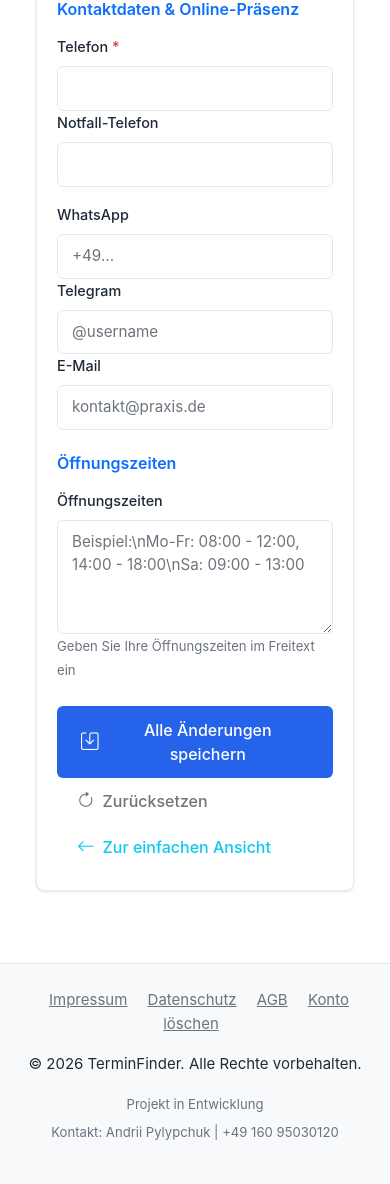
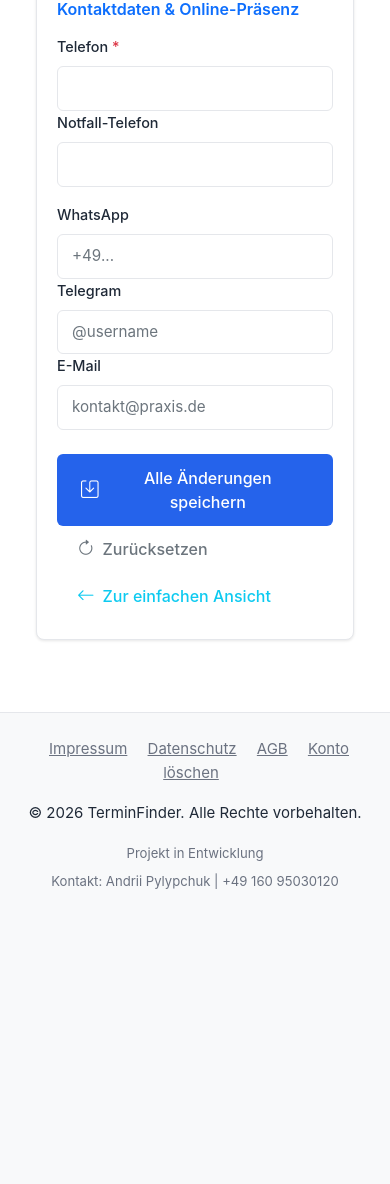
Before and after one commit to pilipandr770/Arzttermin-online, a Flask app: page /practice/profile in a window 390 px wide. Shown: the part 1159-2343 px from the top of the page. After the commit the page ends 2048 px from the top, so only its background shows below. Run offline with Flask 3, Linux system fonts and the light colour scheme; parts of the project's set-up code (start-up, migrations or seed data) failed here and were passed over; some libraries are stand-ins or nearby versions.

Commit message:
Remove opening hours from Grundinformationen (managed in calendar settings)
- Remove Öffnungszeiten section from doctor form (managed elsewhere)
- Remove opening_hours from JS load/save
- Remove opening hours display from doctor card Grundinformationen
- Keep only: address, phone, emergency phone, email, WhatsApp

Result: Cleaner form without duplication of calendar settings

```diff
--- a/app/static/js/extended_practice_profile.js
+++ b/app/static/js/extended_practice_profile.js
@@ -36,7 +36,6 @@ function populateForm() {
     document.getElementById('whatsapp_number').value = practiceData.whatsapp_number || '';
     document.getElementById('telegram_username').value = practiceData.telegram_username || '';
     document.getElementById('contact_email').value = practiceData.contact_email || '';
-    document.getElementById('opening_hours').value = practiceData.opening_hours || '';
     document.getElementById('website').value = practiceData.website || '';
 
     // Google Business
@@ -300,7 +299,6 @@ function setupFormHandler() {
             whatsapp_number: document.getElementById('whatsapp_number').value,
             telegram_username: document.getElementById('telegram_username').value,
             contact_email: document.getElementById('contact_email').value,
-            opening_hours: document.getElementById('opening_hours').value,
             website: document.getElementById('website').value,
             google_business_url: document.getElementById('google_business_url').value,
             social_media: {
--- a/app/templates/doctor/practice_profile_extended.html
+++ b/app/templates/doctor/practice_profile_extended.html
@@ -85,16 +85,6 @@
                                     <div class="col-md-4">
                                         <label class="form-label">E-Mail</label>
                                         <input type="email" class="form-control" id="contact_email" placeholder="kontakt@praxis.de">
-                                    </div>
-                                </div>
-
-                                <h6 class="text-primary mb-3 mt-4">Öffnungszeiten</h6>
-                                <div class="row mb-3">
-                                    <div class="col-12">
-                                        <label class="form-label">Öffnungszeiten</label>
-                                        <textarea class="form-control" id="opening_hours" rows="4"
-                                            placeholder="Beispiel:\nMo-Fr: 08:00 - 12:00, 14:00 - 18:00\nSa: 09:00 - 13:00"></textarea>
-                                        <small class="text-muted">Geben Sie Ihre Öffnungszeiten im Freitext ein</small>
                                     </div>
                                 </div>
                             </div>
--- a/app/templates/patient/search.html
+++ b/app/templates/patient/search.html
@@ -1186,8 +1186,7 @@ async function displayDoctors(doctors) {
                                 ${phone ? `<p class="mb-1"><i class="bi bi-telephone text-success"></i> <strong>Telefon:</strong> <a href="tel:${phone}">${phone}</a></p>` : ''}
                                 ${practice.emergency_phone ? `<p class="mb-1"><i class="bi bi-exclamation-triangle text-danger"></i> <strong>Notfall:</strong> <a href="tel:${practice.emergency_phone}">${practice.emergency_phone}</a></p>` : ''}
                                 ${practice.contact_email ? `<p class="mb-1"><i class="bi bi-envelope text-info"></i> <strong>E-Mail:</strong> <a href="mailto:${practice.contact_email}">${practice.contact_email}</a></p>` : ''}
-                                ${practice.whatsapp_number ? `<p class="mb-1"><i class="bi bi-whatsapp text-success"></i> <strong>WhatsApp:</strong> <a href="https://wa.me/${practice.whatsapp_number.replace(/[^0-9]/g, '')}" target="_blank">Nachricht senden</a></p>` : ''}
-                                ${practice.opening_hours ? `<p class="mb-0"><i class="bi bi-clock text-warning"></i> <strong>Öffnungszeiten:</strong><br><span style="white-space: pre-line;">${practice.opening_hours}</span></p>` : ''}
+                                ${practice.whatsapp_number ? `<p class="mb-0"><i class="bi bi-whatsapp text-success"></i> <strong>WhatsApp:</strong> <a href="https://wa.me/${practice.whatsapp_number.replace(/[^0-9]/g, '')}" target="_blank">Nachricht senden</a></p>` : ''}
                             </div>
 
                             <!-- 2. Medien (Social Media & Links) -->
```
